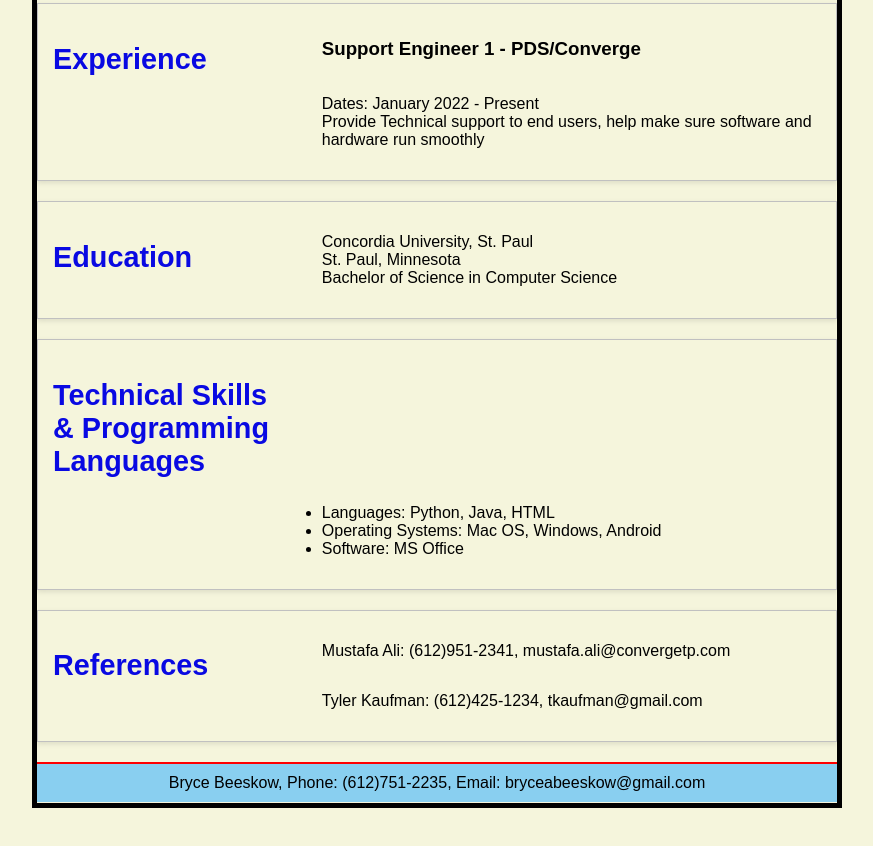
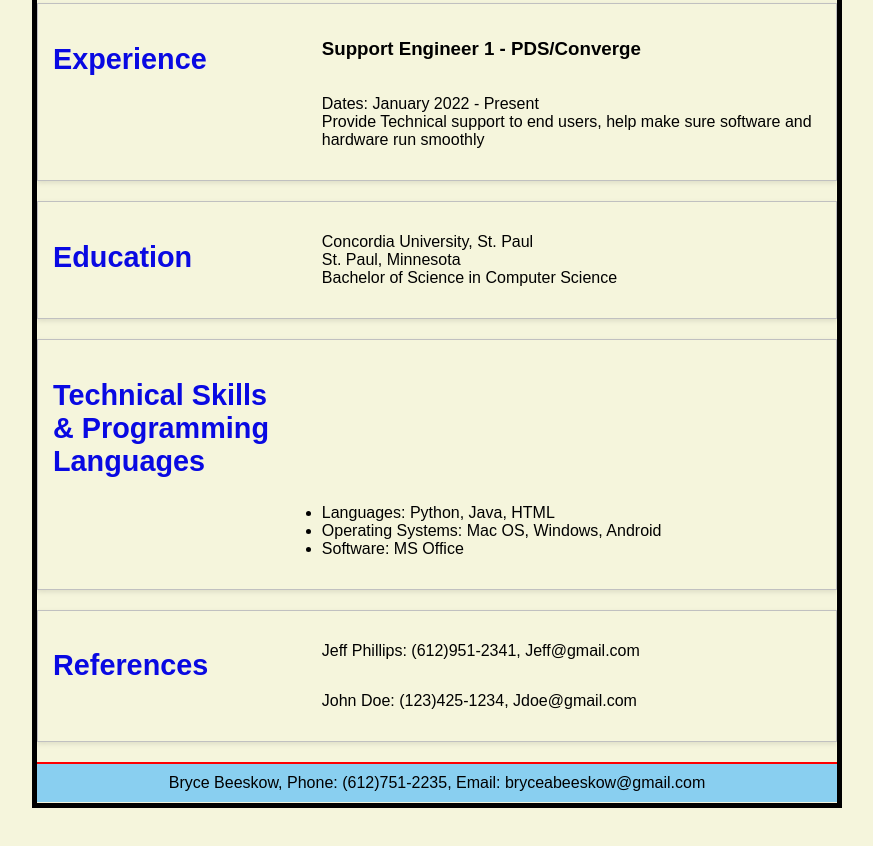
Before and after one commit to BryceBeeskow/Resume, a plain HTML site: page index.html in a window 1280 px wide. Shown: the part 652-1498 px from the top of the page, without its empty margins (68-941 px from the left). Drawn offline with Linux system fonts and the light colour scheme.

Commit message:
Update index.html

```diff
--- a/index.html
+++ b/index.html
@@ -98,8 +98,8 @@ Description: Assignment 2 Box Model. Creating a resume using chapters 3 and 4.
         <!--Section class resumesection for references-->
         <section class="resumesection">
             <h2>References</h2>
-            <p>Mustafa Ali: (612)951-2341, mustafa.ali@convergetp.com</p>
-            <p>Tyler Kaufman: (612)425-1234, tkaufman@gmail.com</p>
+            <p>Jeff Phillips: (612)951-2341, Jeff@gmail.com</p>
+            <p>John Doe: (123)425-1234, Jdoe@gmail.com</p>
         </section>
 
     </main>
```
